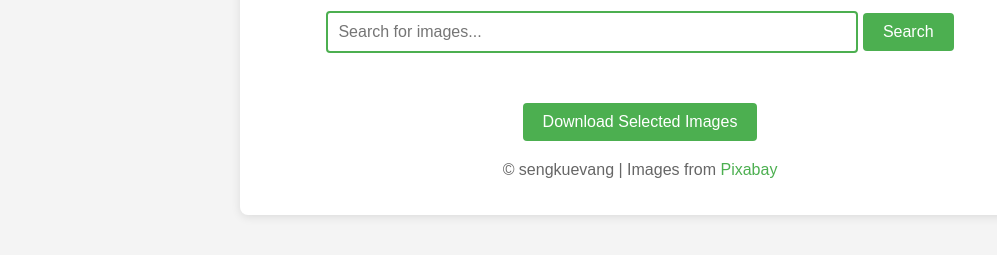
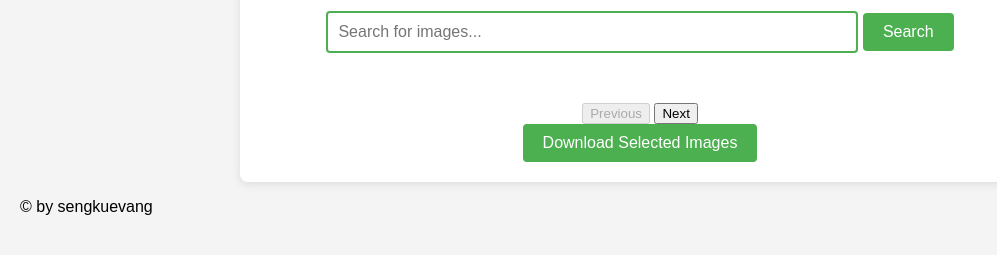
Before and after one commit to Sengkue/downloader, a plain HTML site: page index.html in a window 1280 px wide. Shown: the part 119-374 px from the top of the page, without its empty margins (0-997 px from the left). Drawn offline with Linux system fonts and the light colour scheme.

Commit message:
commit Sat 09/21/2024 11:25:26.20

```diff
--- a/index.html
+++ b/index.html
@@ -3,7 +3,7 @@
 <head>
     <meta charset="UTF-8">
     <meta name="viewport" content="width=device-width, initial-scale=1.0">
-    <title>Image Search and Download</title>
+    <title>Image Search</title>
     <link rel="stylesheet" href="styles.css">
 </head>
 <body>
@@ -12,9 +12,20 @@
         <input type="text" id="search-input" placeholder="Search for images...">
         <button id="search-button">Search</button>
         <div id="image-results"></div>
+
+        <div id="pagination">
+            <button id="prev-button" disabled>Previous</button>
+            <span id="page-info"></span>
+            <button id="next-button">Next</button>
+        </div>
+
         <button id="download-button">Download Selected Images</button>
-        <p class="footer">© sengkuevang | Images from <a href="https://pixabay.com" target="_blank">Pixabay</a></p>
     </div>
+
+    <footer>
+        <p>© by sengkuevang</p>
+    </footer>
+
     <script src="script.js"></script>
 </body>
 </html>
```
